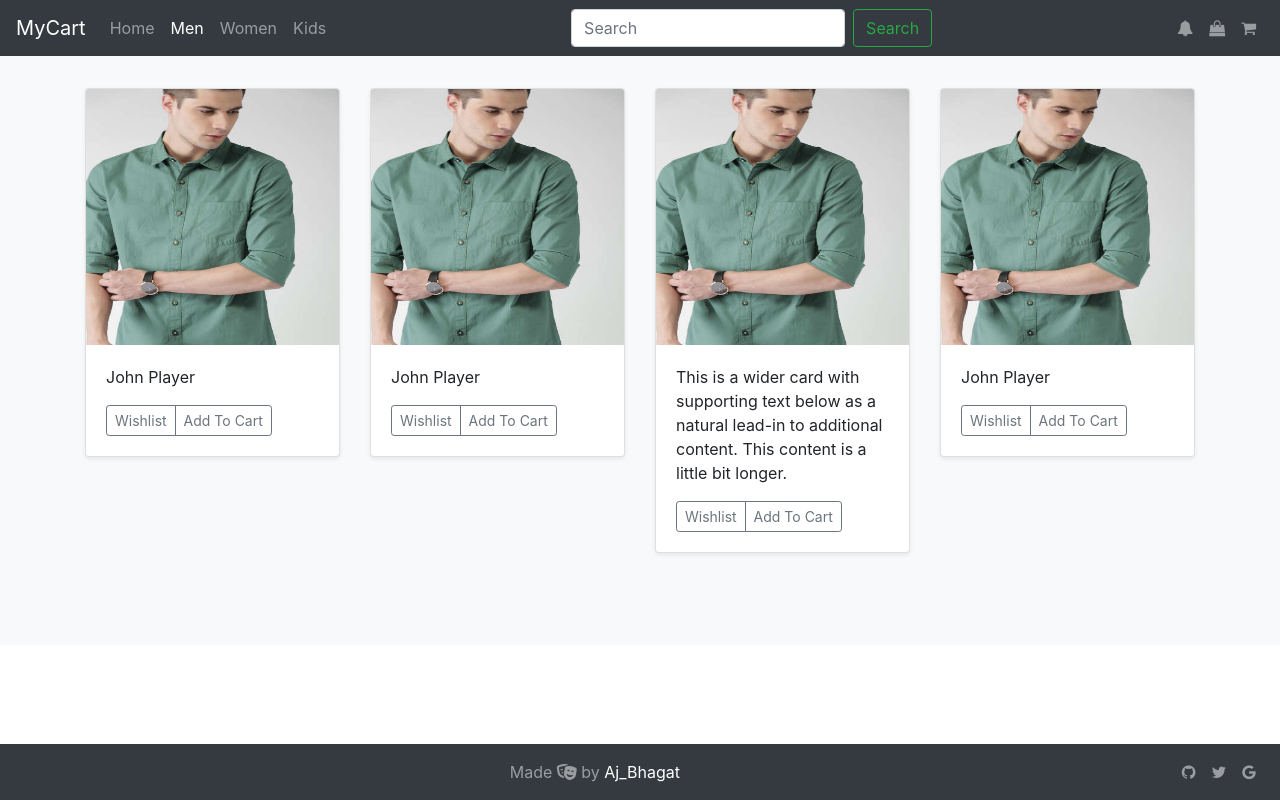
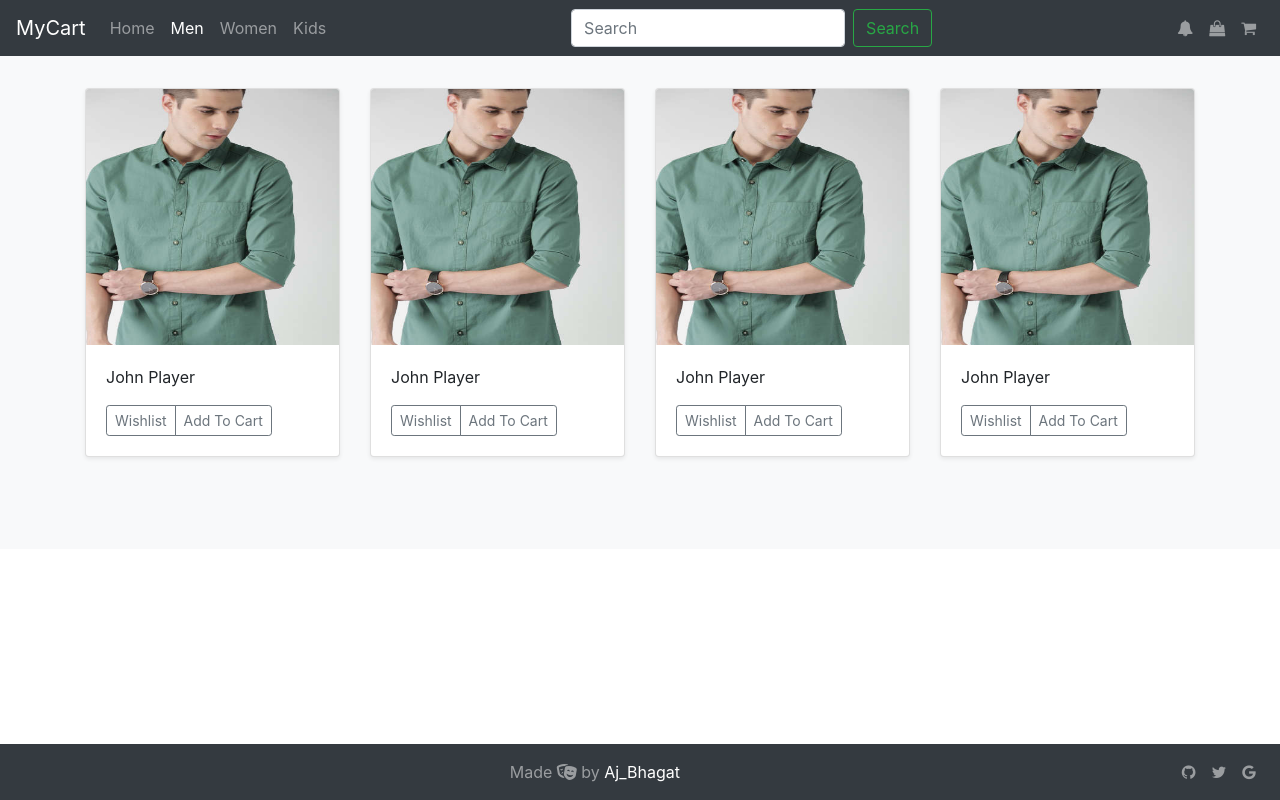
Before and after one commit to aj-bhagat/Shopping-Cart--MEAN-Stack, an Angular app in the folder AngularApp/: page /men in a window 1280 px wide. Built offline with nearby package versions, Linux system fonts and the light colour scheme.

Commit message:
AngularApp

```diff
--- a/AngularApp/src/app/men/men.component.html
+++ b/AngularApp/src/app/men/men.component.html
@@ -35,8 +35,7 @@
         <div class="card mb-4 shadow-sm">
           <img class="card-img-top" src="http://localhost:4200/assets/shirt.jpg" alt="Card image cap">
           <div class="card-body">
-            <p class="card-text">This is a wider card with supporting text below as a natural lead-in to additional
-              content. This content is a little bit longer.</p>
+            <p class="card-text">John Player</p>
             <div class="d-flex justify-content-between align-items-center">
               <div class="btn-group">
                 <button type="button" class="btn btn-sm btn-outline-secondary">Wishlist</button>
```
